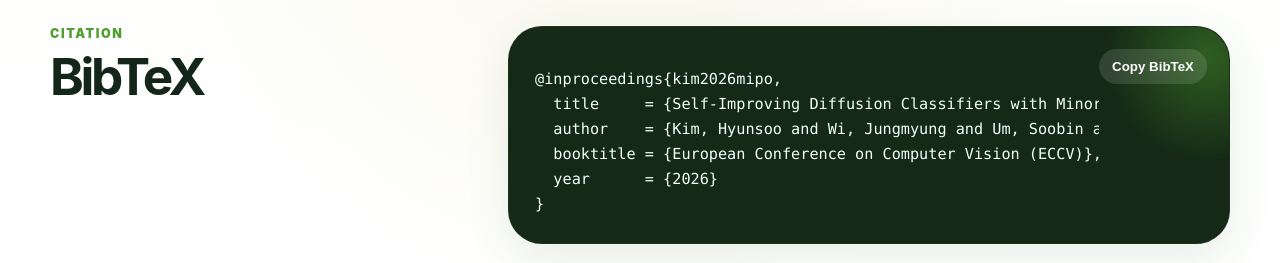
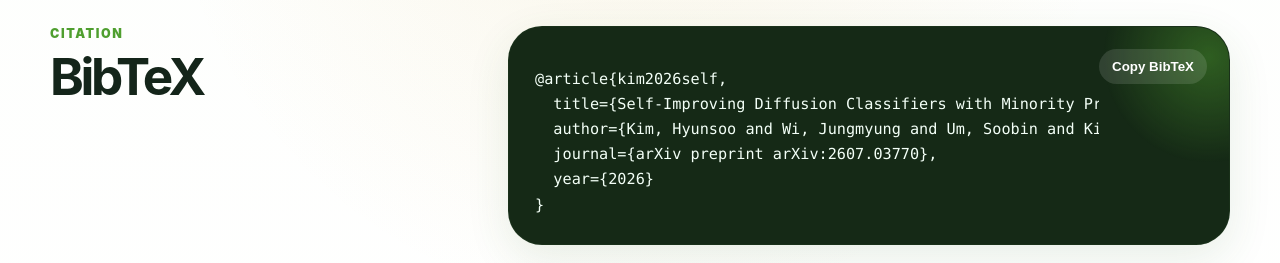
Before and after one commit to TheDarkKnight-21th/TheDarkKnight-21th.github.io, a plain HTML site: page MiPO/index.html in a window 1280 px wide. Shown: the part 7414-7677 px from the top of the page. Drawn offline with Linux system fonts and the light colour scheme.

Commit message:
fix citatiion

```diff
--- a/MiPO/index.html
+++ b/MiPO/index.html
@@ -251,11 +251,11 @@
       </div>
       <div class="bib-card">
         <button id="copyBib" class="copy-button" type="button">Copy BibTeX</button>
-<pre><code id="bibtexText">@inproceedings{kim2026mipo,
-  title     = {Self-Improving Diffusion Classifiers with Minority Preference Optimization},
-  author    = {Kim, Hyunsoo and Wi, Jungmyung and Um, Soobin and Kim, Donghyun and Kim, Suhyun},
-  booktitle = {European Conference on Computer Vision (ECCV)},
-  year      = {2026}
+<pre><code id="bibtexText">@article{kim2026self,
+  title={Self-Improving Diffusion Classifiers with Minority Preference Optimization},
+  author={Kim, Hyunsoo and Wi, Jungmyung and Um, Soobin and Kim, Donghyun and Kim, Suhyun},
+  journal={arXiv preprint arXiv:2607.03770},
+  year={2026}
 }</code></pre>
       </div>
     </section>
```
